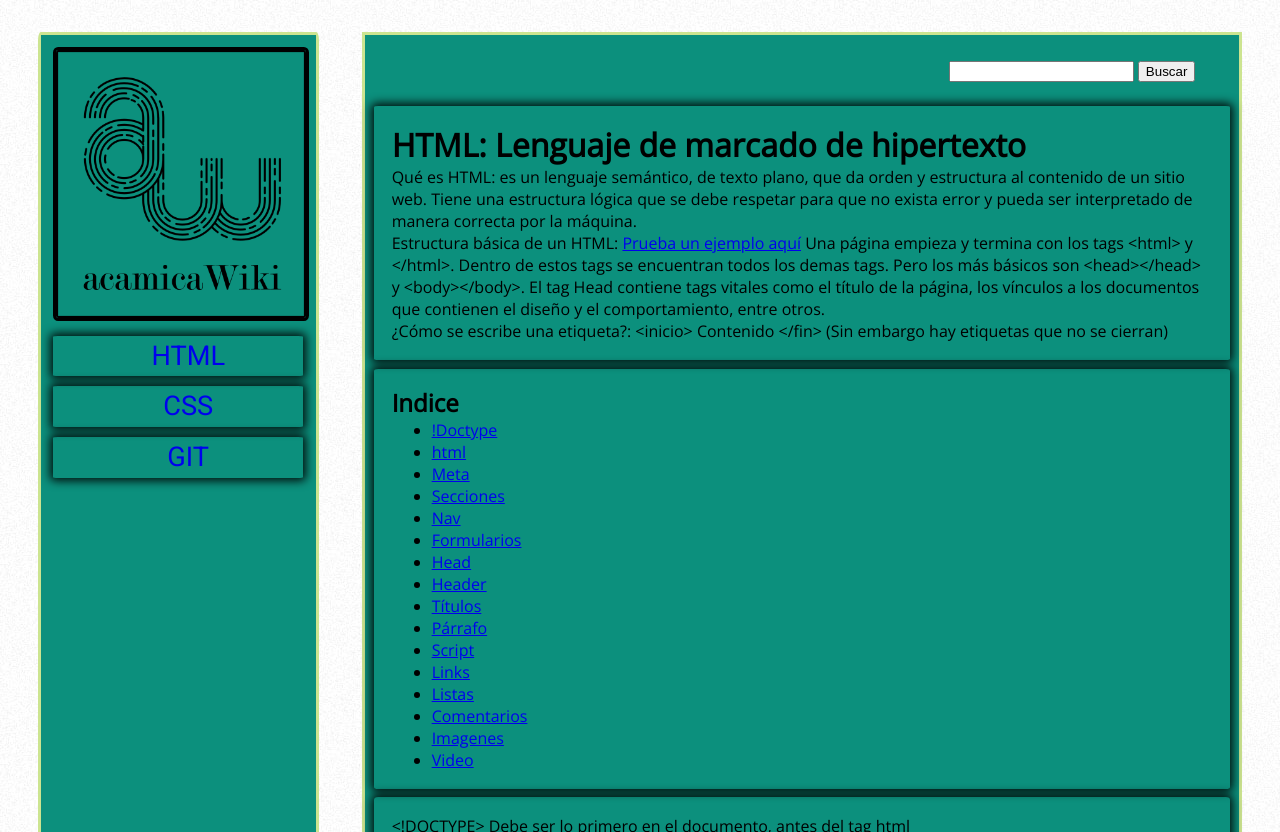
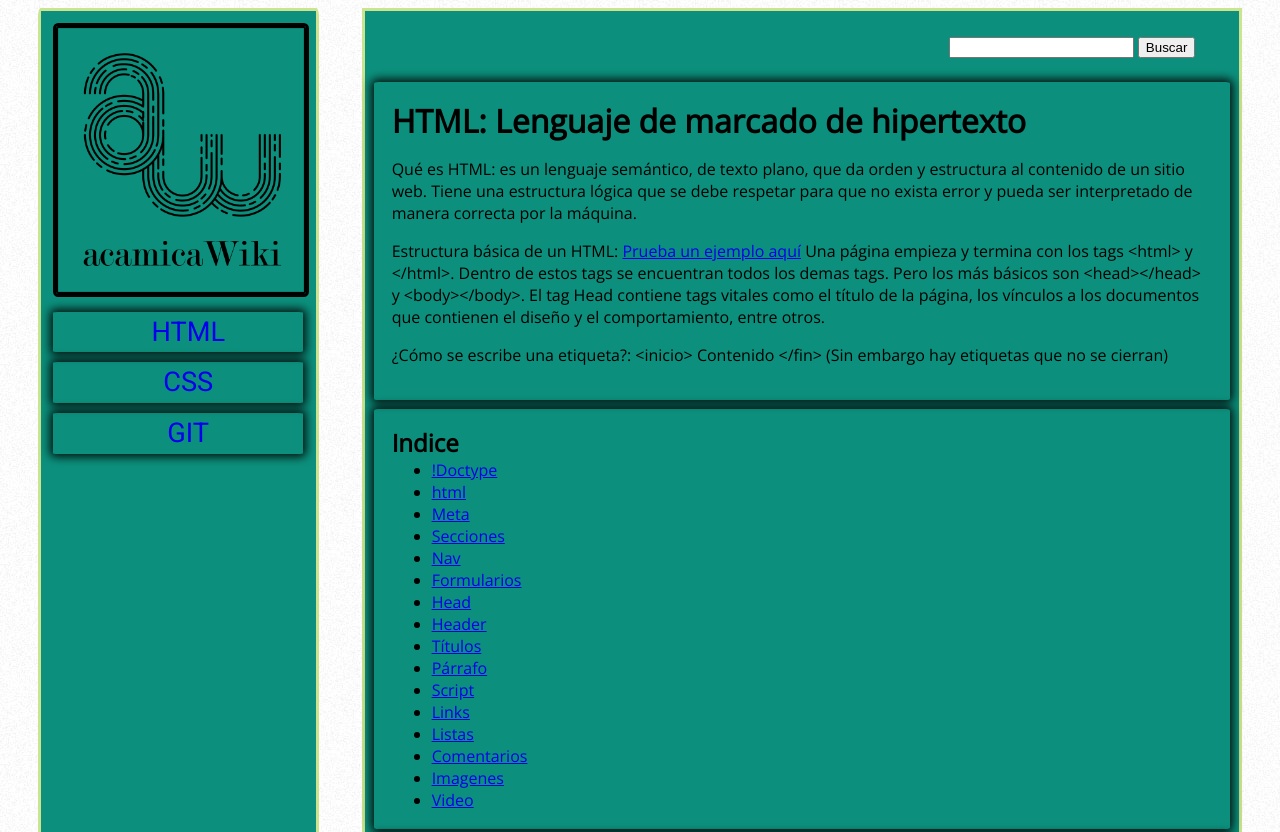
Before and after one commit to gonzaloIriart/AcamicaWiki, a plain HTML site: page index.html in a window 1280 px wide. Shown: the top 832 px of the page. Drawn offline with nearby package versions, Linux system fonts and the light colour scheme.

Commit message:
cambio de seccion html br por parrafos

```diff
--- a/css/main.css
+++ b/css/main.css
@@ -3,6 +3,9 @@
 	}
 html {
 		background-image: url('../img/noise.jpg');
+}
+p{
+	margin: 1em 0em;
 }
 body {
 
@@ -10,7 +13,7 @@ body {
 	justify-content: space-around;
 	align-items: flex-start;
 	flex-wrap: wrap;
-	margin: 2em 1em;
+	margin: 0.5em 1em;
 	font-family: 'Open Sans', sans-serif;
 }
 
--- a/index.html
+++ b/index.html
@@ -35,11 +35,17 @@
         <!--Titulo y descripcion-->
         <div class="box descripcion">
             <h1>HTML: Lenguaje de marcado de hipertexto</h1>
-            <p>Qué es HTML: es un lenguaje semántico, de texto plano, que da orden y estructura al contenido de un sitio web. Tiene una estructura lógica que se debe respetar para que no exista error y pueda ser interpretado de manera correcta por la máquina.
-                <br> Estructura básica de un HTML: <a href="https://www.w3schools.com/html/tryit.asp?filename=tryhtml_default">Prueba un ejemplo aquí</a> Una página empieza y termina con los tags &lt;html&gt;
+            <p>
+                Qué es HTML: es un lenguaje semántico, de texto plano, que da orden y estructura al contenido de un sitio web. Tiene una estructura lógica que se debe respetar para que no exista error y pueda ser interpretado de manera correcta por la máquina.
+            </p>
+            <p>
+                Estructura básica de un HTML: <a href="https://www.w3schools.com/html/tryit.asp?filename=tryhtml_default">Prueba un ejemplo aquí</a> Una página empieza y termina con los tags &lt;html&gt;
                 y &lt;/html&gt;. Dentro de estos tags se encuentran todos los demas tags. Pero los más básicos son &lt;head&gt;&lt;/head&gt; y &lt;body&gt;&lt;/body&gt;. El tag Head contiene tags vitales como el título de la página, los vínculos a los
                 documentos que contienen el diseño y el comportamiento, entre otros.
-                <br> ¿Cómo se escribe una etiqueta?: &lt;inicio&gt; Contenido &lt;/fin&gt; (Sin embargo hay etiquetas que no se cierran)
+            </p>
+            <p>
+                ¿Cómo se escribe una etiqueta?: &lt;inicio&gt; Contenido &lt;/fin&gt; (Sin embargo hay etiquetas que no se cierran)
+            </p>
         </div>
 
         <!--Subnavegacion-->
```
Also changed, not shown: 1 other file.
